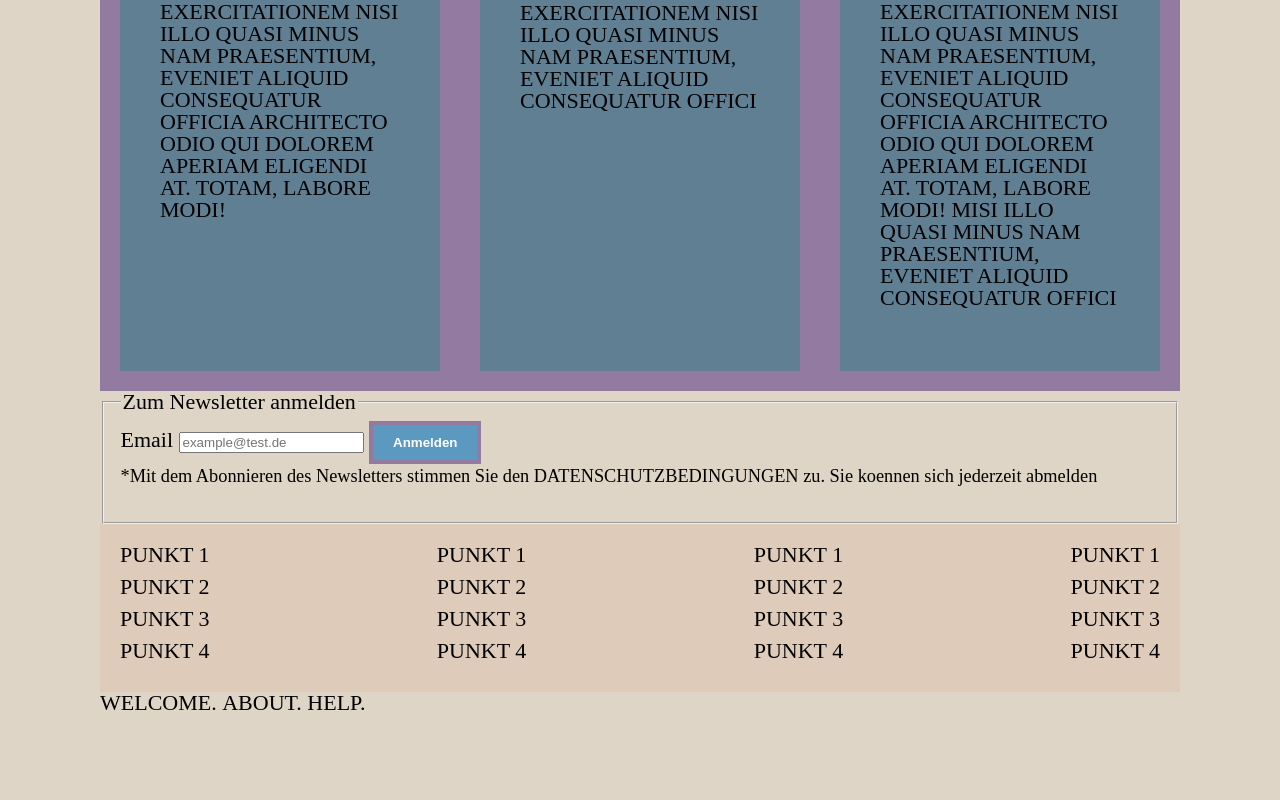
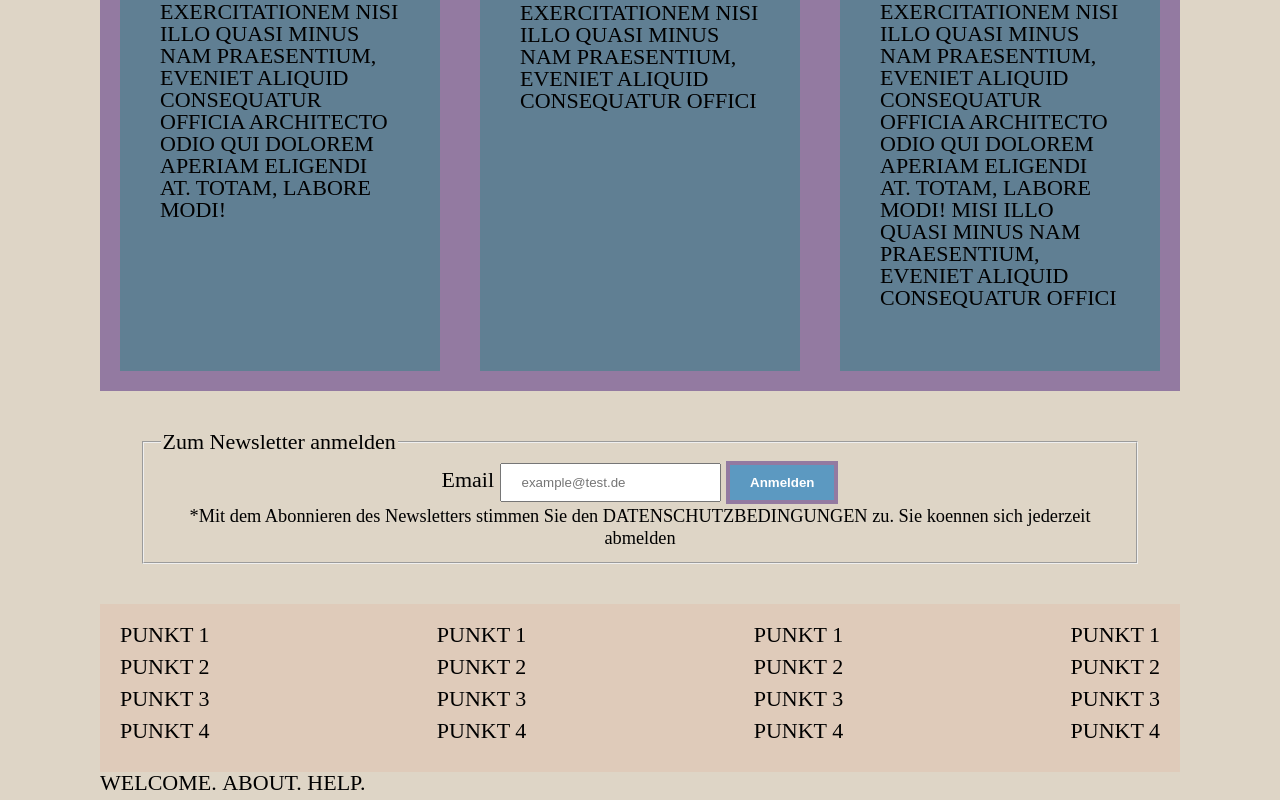
Before and after one commit to MaximilianUE/A11y-Demo-for-FERN-2, a website built with webpack: page index.html in a window 1280 px wide. Shown: the part 3476-4276 px from the top of the page. Before the commit the page ends 4196 px from the top, so only its background shows below. Built offline with nearby package versions, Linux system fonts and the light colour scheme; some packages are replaced by stand-ins of ours; files whose address does not match are found by name.

Commit message:
newsletter styles import

```diff
--- a/src/css/main.scss
+++ b/src/css/main.scss
@@ -18,3 +18,4 @@
 @import './elements/teaser';
 @import './elements/content';
 @import './elements/slider';
+@import './elements/newsletter';
```
